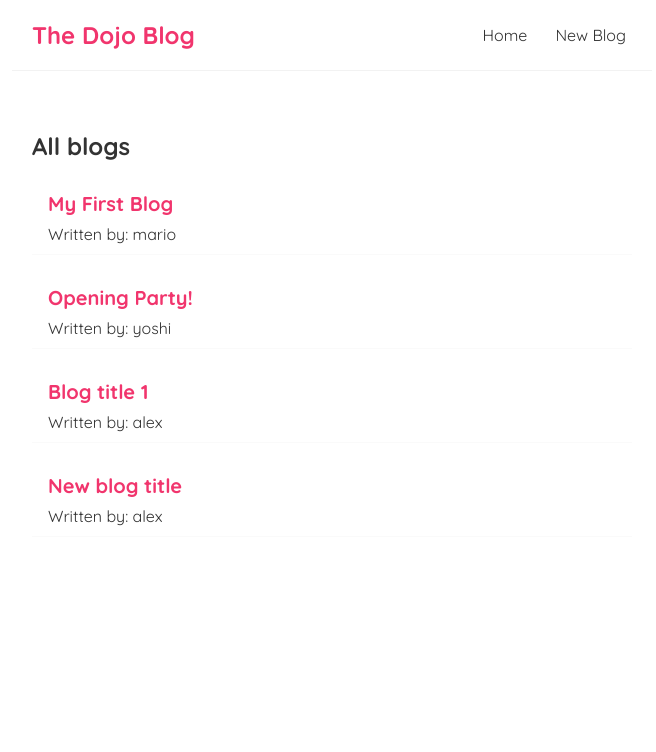
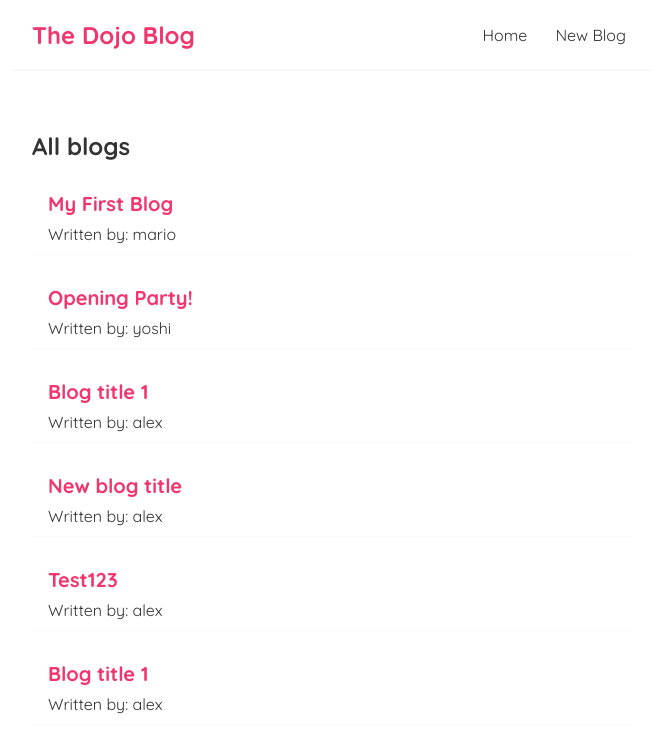
Before and after one commit to crypt096/dojo-blog-react, a React (Create React App) app: page / in a window 1280 px wide. Shown: the top 752 px of the page, without its empty margins (308-964 px from the left). Built offline with nearby package versions, Linux system fonts and the light colour scheme; data requests are answered from the project's data file.

Commit message:
Add programatic redirects.

```diff
--- a/data/db.json
+++ b/data/db.json
@@ -23,6 +23,18 @@
       "body": "New blog body",
       "author": "alex",
       "id": 4
+    },
+    {
+      "title": "Test123",
+      "body": "test123",
+      "author": "alex",
+      "id": 5
+    },
+    {
+      "title": "Blog title 1",
+      "body": "Blog body 123",
+      "author": "alex",
+      "id": 6
     }
   ]
 }
--- a/src/Create.js
+++ b/src/Create.js
@@ -1,10 +1,12 @@
 import { useState } from "react";
+import { useHistory } from 'react-router-dom';
 
 const Create= () => {
   const [title, setTitle] = useState('');
   const [body, setBody] = useState('');
   const [author, setAuthor] = useState('alex');
   const [isPending, setIsPending] = useState(false);
+  const history = useHistory();
 
   const handleSubmit = (e) => {
     e.preventDefault();
@@ -23,6 +25,7 @@ const Create= () => {
     }).then(() => {
       console.log('New blog added!');
       setIsPending(false);
+      history.push('/');
     })
   }
 
```
Also changed, not shown: 1 other file (tests, documents, lock files or other folders).
